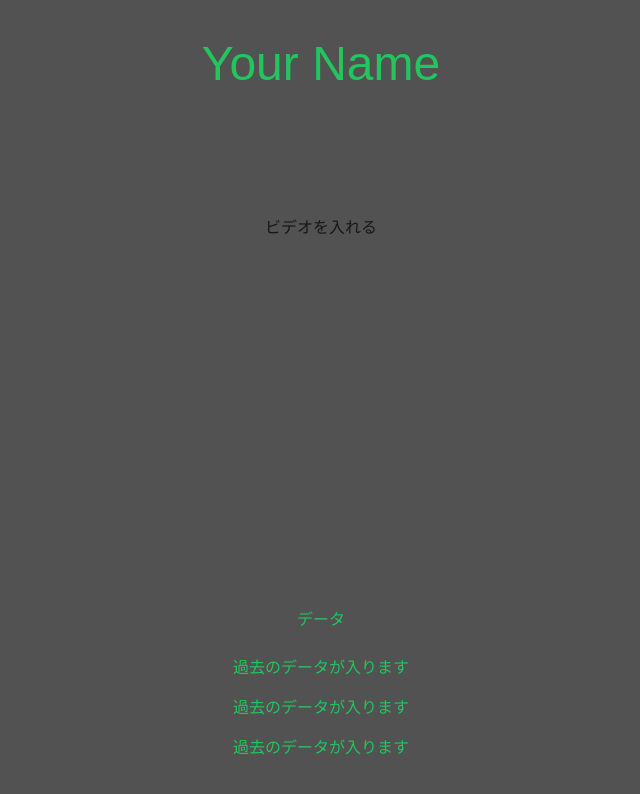
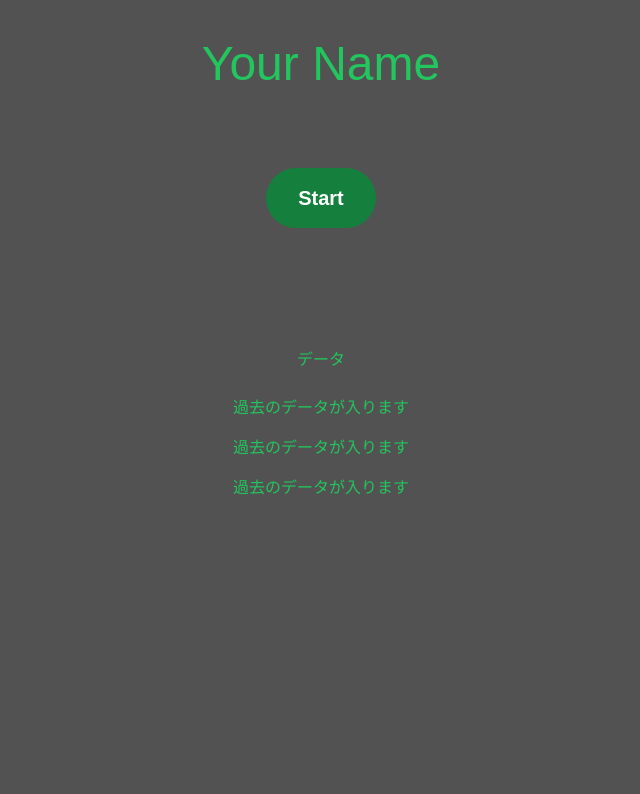
Before and after one commit to def-FkSgrKN/tech_summer_camp_2024_team_a_repository, a Next.js app in the folder frontend/: page / in a window 1280 px wide. Shown: the top 794 px of the page, without its empty margins (319-959 px from the left). Built offline with nearby package versions, Linux system fonts and the light colour scheme.

Commit message:
クリックでボタンとカメラの表示の切り替え

```diff
--- a/frontend/src/app/page.tsx
+++ b/frontend/src/app/page.tsx
@@ -1,8 +1,13 @@
 "use client";
-import { useEffect } from "react";
+import { useEffect, useState } from "react";
 import { useRouter } from "next/navigation";
 
 const Home = () => {
+  const [isStarted, setIsStarted] = useState(false);
+  const handeClick = () => {
+    setIsStarted(true);
+  };
+
   const router = useRouter();
 
   return (
@@ -10,7 +15,16 @@ const Home = () => {
       <div className="flex justify-center mt-10">
         <h1 className="text-center text-green-500 text-5xl">Your Name</h1>
       </div>
-      <div className="mx-auto max-w-xl mt-32 flex-grow">ビデオを入れる</div>
+      {isStarted ? (
+        <div className="mx-auto max-w-xl mt-32 flex-grow">ビデオを入れる</div>
+      ) : (
+        <button
+          className="btn btn-blue mx-auto mt-20 mb-10 bg-green-700 hover:bg-blue-700 text-white font-bold text-xl py-4 px-8 rounded-full"
+          onClick={handeClick}
+        >
+          Start
+        </button>
+      )}
       <div className="mt-20 mx-auto max-w-xl mb-10">
         <h2 className="text-center text-green-500">データ</h2>
         <ul className="text-center mt-6 space-y-4 text-green-500">
```
